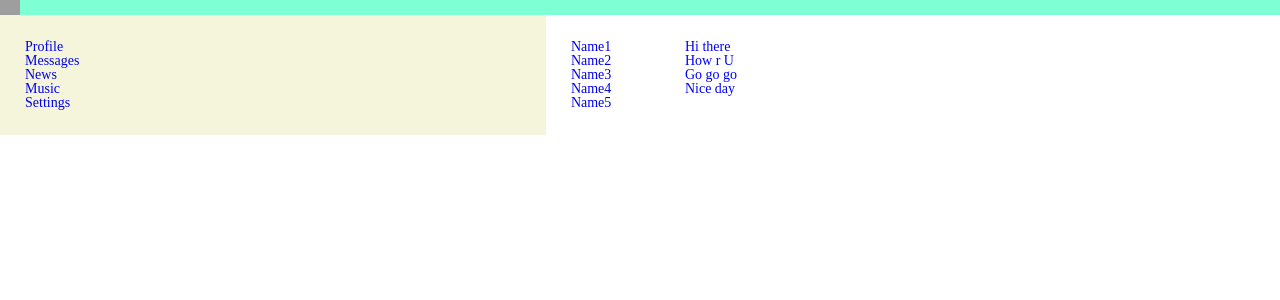
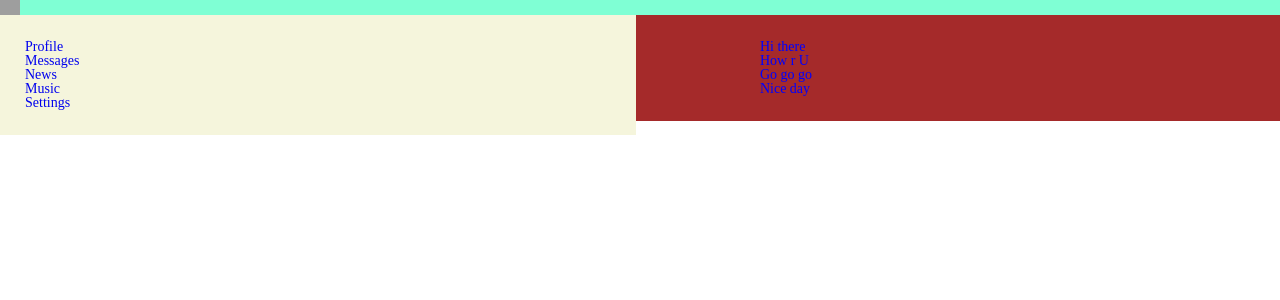
Before and after one commit to EminGm/firstReactProject, a React (Create React App) app in the folder my-app/: page /messages in a window 1280 px wide. Shown: the top 300 px of the page. Built offline with nearby package versions, Linux system fonts and the light colour scheme; grey boxes are pictures that could not be loaded.

Commit message:
feat:Add dialog to DialogsArray

```diff
--- a/my-app/src/components/content/messages/messages.jsx
+++ b/my-app/src/components/content/messages/messages.jsx
@@ -13,12 +13,24 @@ const Chat = (props) => {
   )
 }
 
+const Messages = () => {
+
+
   let dialogsData = [
     { id: "/dialogs/Name1", name: "Name1" },
     { id: "/dialogs/Name2", name: "Name2" },
     { id: "/dialogs/Name3", name: "Name3" },
     { id: "/dialogs/Name4", name: "Name4" },
     { id: "/dialogs/Name5", name: "Name5" }];
+
+  /*Элемент dialogsArray не отображается. Не пойму в чем дело*/
+
+  let dialogsArray = dialogsData.map((d) => {
+    return
+    <Dialogs id={d.id} name={d.name} />
+  }
+  )
+
 
   let chatsData = [
     { id: "1", message: "Hi there" },
@@ -27,16 +39,13 @@ let chatsData = [
     { id: "4", message: "Nice day" },
   ];
 
-const Messages = () => {
+
   return (
     <section className={style.messages}>
       <div className={style.dialogs}>
-        <Dialogs id={dialogsData[0].id} name={dialogsData[0].name} />
-        <Dialogs id={dialogsData[1].id} name={dialogsData[1].name} />
-        <Dialogs id={dialogsData[2].id} name={dialogsData[2].name} />
-        <Dialogs id={dialogsData[3].id} name={dialogsData[3].name} />
-        <Dialogs id={dialogsData[4].id} name={dialogsData[4].name} />
+        {dialogsArray}
       </div>
+
       <div className={style.chats}>
         <Chat id={chatsData[0].id} message={chatsData[0].message} />
         <Chat id={chatsData[1].id} message={chatsData[1].message} />
--- a/my-app/src/components/content/messages/messages.module.css
+++ b/my-app/src/components/content/messages/messages.module.css
@@ -4,13 +4,12 @@
   grid-template-columns: 2fr 10fr;
   color:blue;
   padding:25px;
+  background-color: brown;
 }
 
 .dialogs{};
 
-.dialog a {
-  color:brown;
-};
+
 
 .chats{};
 
```
Lines whose indentation alone changed are shown as unchanged.
